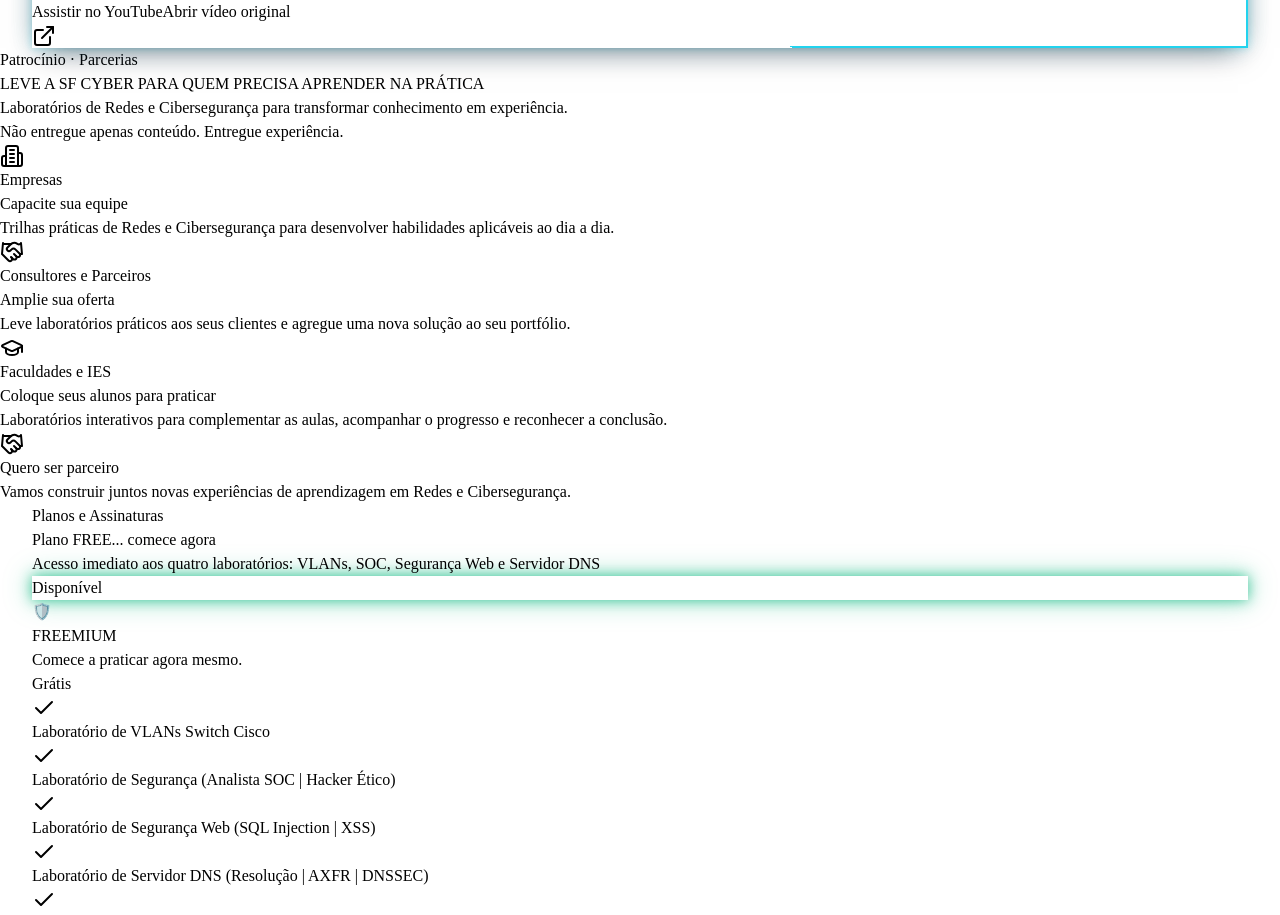
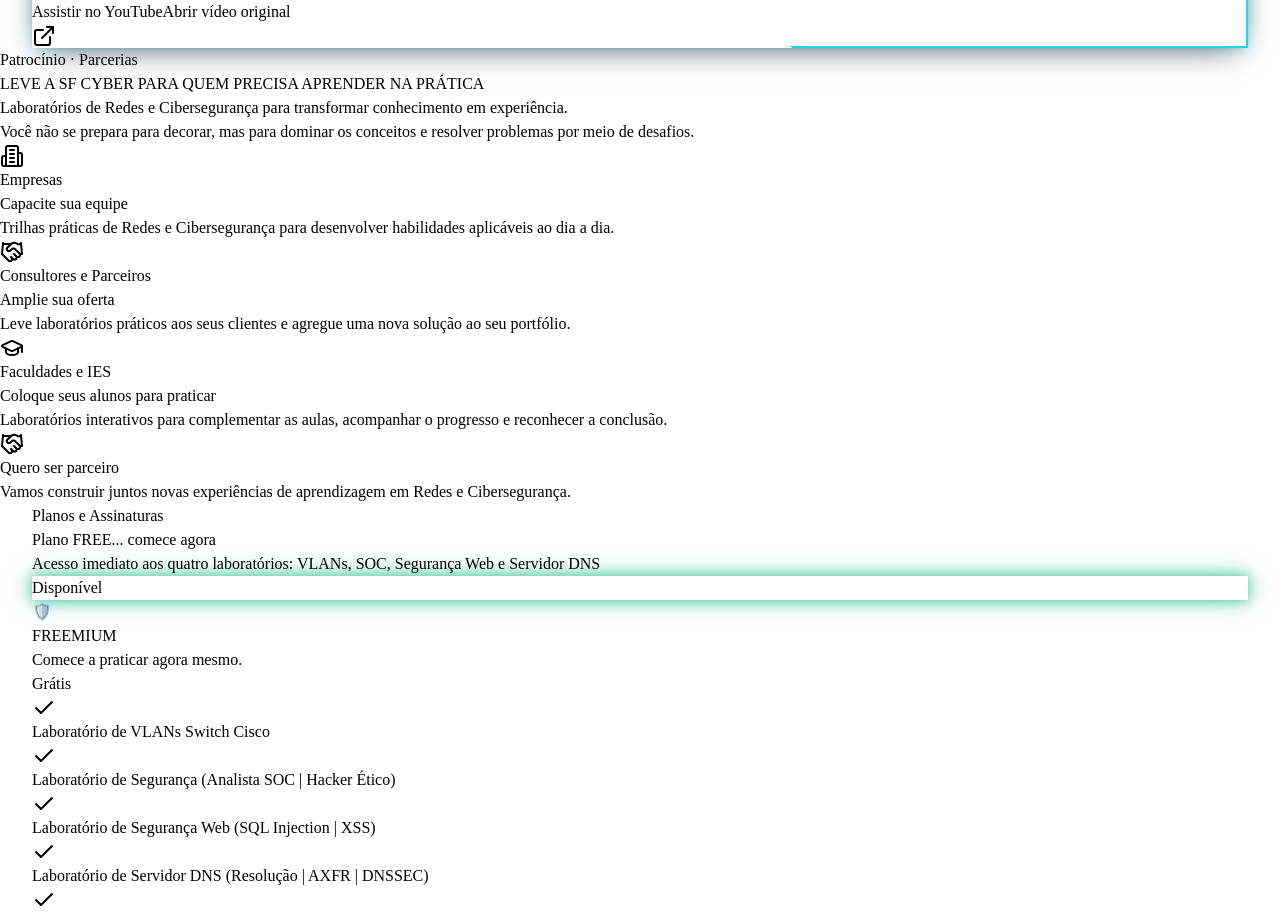
Before and after one commit to sandronsk1977-creator/sf-cyber, a React (Vite) app in the folder client/: page / in a window 1280 px wide. Shown: the part 2683-3598 px from the top of the page. Built offline with nearby package versions, Linux system fonts and the light colour scheme.

Commit message:
Revise text in SponsorSection for clarity
Updated the text in the SponsorSection component to enhance the message.

```diff
--- a/client/src/components/SponsorSection.tsx
+++ b/client/src/components/SponsorSection.tsx
@@ -42,7 +42,7 @@ export function SponsorSection() {
         </div>
 
         <p className="text-center text-lg text-cyan-400 font-bold font-mono mb-10">
-          Não entregue apenas conteúdo. Entregue experiência.
+          Você não se prepara para decorar, mas para dominar os conceitos e resolver problemas por meio de desafios.
         </p>
 
         <div className="grid md:grid-cols-3 gap-6 mb-10">
```
